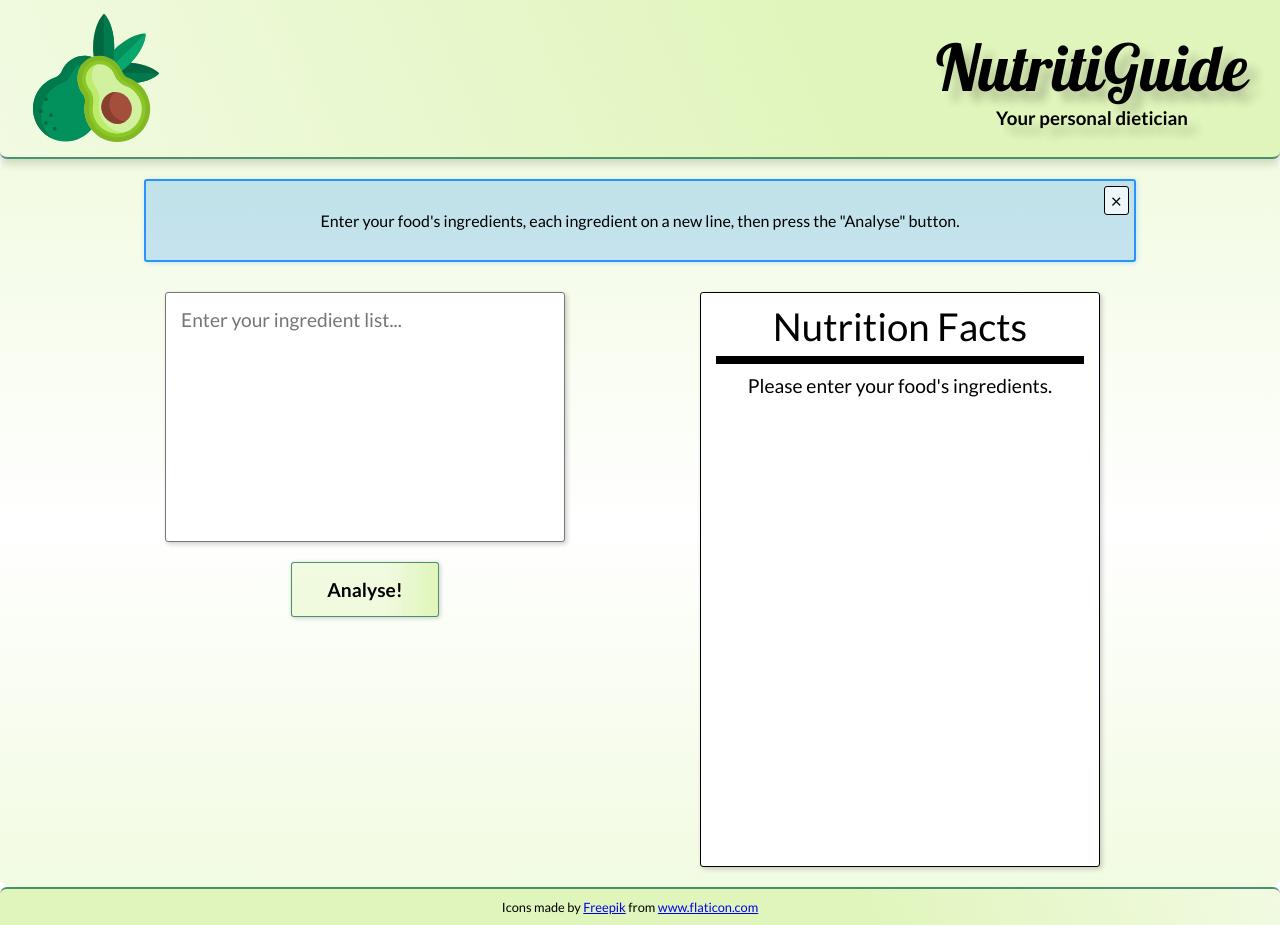
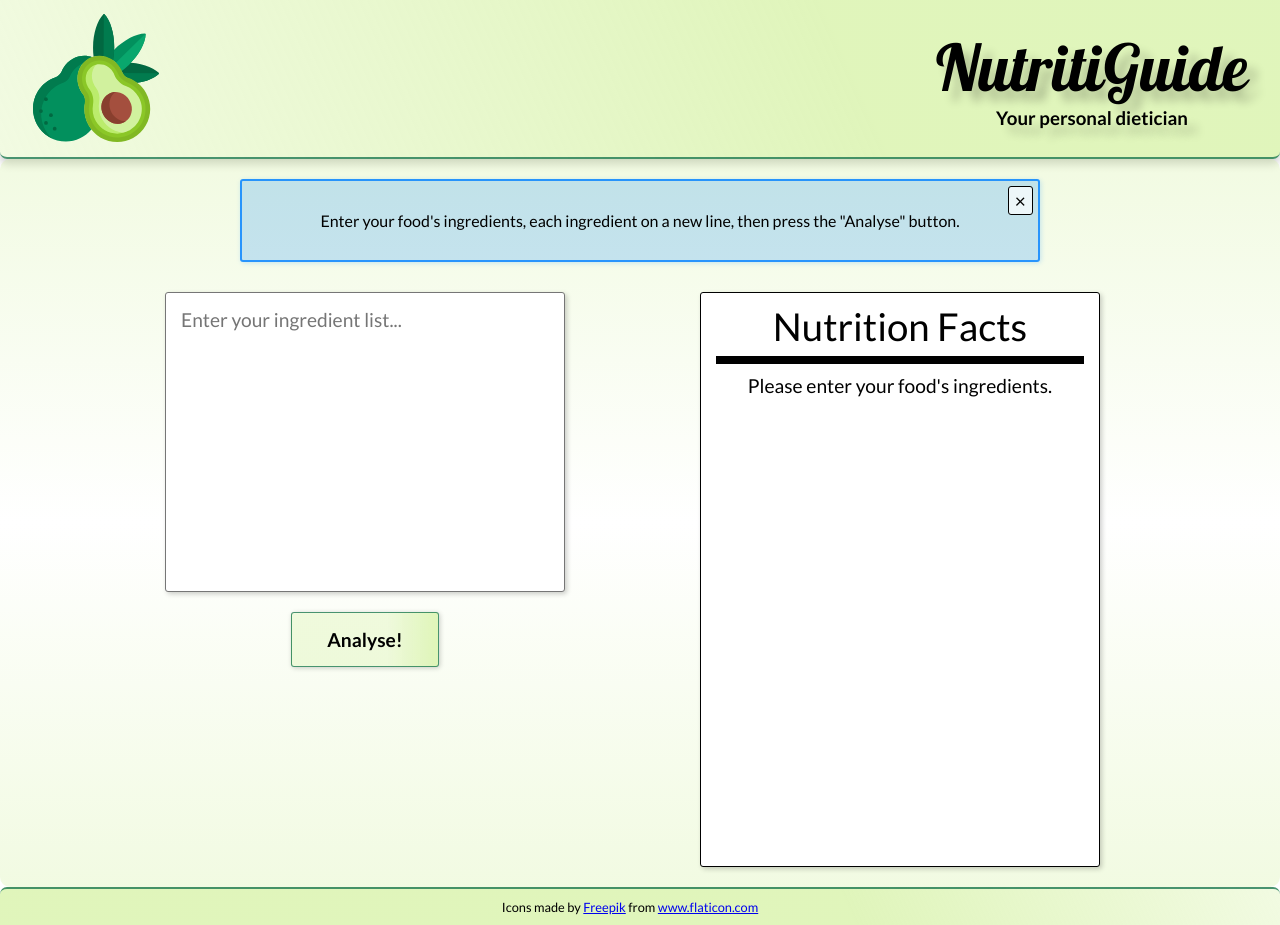
Before and after one commit to TZ-fn/NutritiGuide, a React (Create React App) app: page / in a window 1280 px wide. Built offline with nearby package versions, Linux system fonts and the light colour scheme; no server answers.

Commit message:
Improve the styling

```diff
--- a/src/components/common/NotificationsList/NotificationBox.jsx
+++ b/src/components/common/NotificationsList/NotificationBox.jsx
@@ -9,7 +9,7 @@ const StyledNotificationBox = styled.li`
   padding: 30px 40px;
   min-width: 305px;
   width: 100%;
-  max-width: 1000px;
+  max-width: 800px;
   border: 2px solid
     hsla(${({ type }) => theme.messageBoxColors[type]}, ${theme.messageBoxColors.alpha.border});
   border-radius: 3px;
@@ -23,7 +23,10 @@ const StyledNotificationBox = styled.li`
     )
     1px 1px 5px;
   list-style: none;
-  opacity: 1;
+
+  &:hover {
+    box-shadow: hsla(0, 0%, 0%, 0.2) 3px 3px 5px;
+  }
 `;
 
 const StyledNotificationBoxIcon = styled.img``;
--- a/src/components/common/TextArea.jsx
+++ b/src/components/common/TextArea.jsx
@@ -6,7 +6,7 @@ import theme from 'theme/mainTheme';
 const StyledTextArea = styled.textarea`
   min-width: 300px;
   max-width: 400px;
-  min-height: 250px;
+  min-height: 300px;
   padding: 15px 15px;
   border-radius: 3px;
   box-shadow: hsla(0, 0%, 0%, 0.2) 2px 2px 5px;
```
